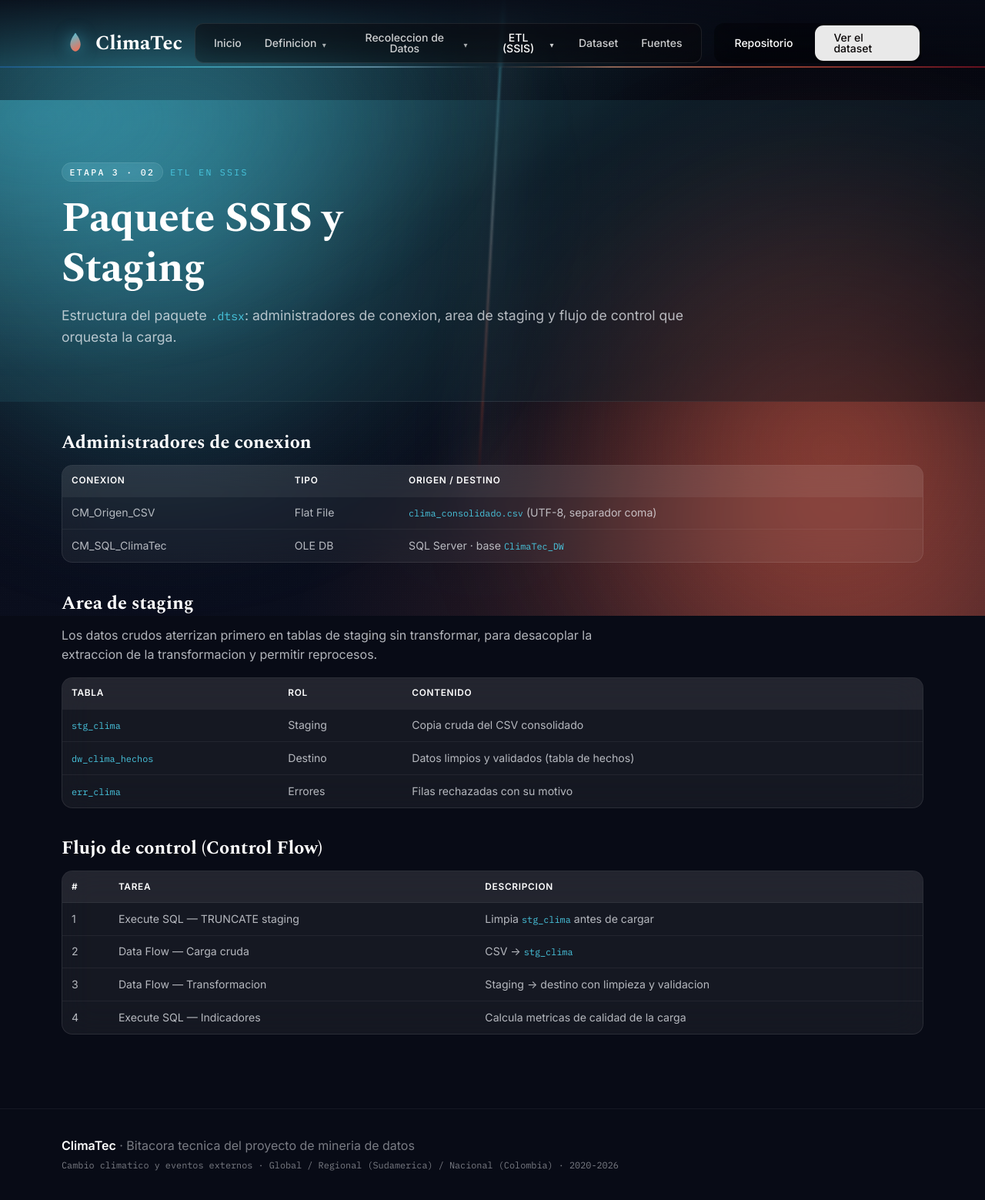
After one commit to veels3122/ClimaTec, a Flask app: page /etapa-3/paquete-staging in a window 1280 px wide. The commit adds this page. Shown: the whole page at 77% size. Run offline with Flask 3, Linux system fonts and the light colour scheme.

Commit message:
Agrega archivos y templates iniciales de la etapa 3

```diff
--- a/climate-mining-app/app.py
+++ b/climate-mining-app/app.py
@@ -789,6 +789,57 @@ def e2_plan():
                            plan=plan_tratamiento(), rep=REPORTE_E2)
 
 
+# ===========================================================================
+# Etapa 3 - ETL en SSIS (8 apartados)
+#   1. Diagnostico y Reglas de Tratamiento
+#   2. Paquete SSIS y Staging
+#   3. Componentes de Transformacion
+#   4. Limpieza de Datos y Excepciones
+#   5. Iteraciones y Trazabilidad
+#   6. Evaluacion de Calidad e Indicadores
+#   7. Publicacion en App Flask
+#   8. Video Colaborativo
+# ===========================================================================
+@app.route("/etapa-3/diagnostico-reglas")
+def e3_diagnostico():
+    return render_template("etapa3/diagnostico_reglas.html", proyecto=PROYECTO)
+
+
+@app.route("/etapa-3/paquete-staging")
+def e3_paquete():
+    return render_template("etapa3/paquete_staging.html", proyecto=PROYECTO)
+
+
+@app.route("/etapa-3/componentes-transformacion")
+def e3_componentes():
+    return render_template("etapa3/componentes_transformacion.html", proyecto=PROYECTO)
+
+
+@app.route("/etapa-3/limpieza-excepciones")
+def e3_limpieza():
+    return render_template("etapa3/limpieza_excepciones.html", proyecto=PROYECTO)
+
+
+@app.route("/etapa-3/iteraciones-trazabilidad")
+def e3_iteraciones():
+    return render_template("etapa3/iteraciones_trazabilidad.html", proyecto=PROYECTO)
+
+
+@app.route("/etapa-3/calidad-indicadores")
+def e3_calidad():
+    return render_template("etapa3/calidad_indicadores.html", proyecto=PROYECTO)
+
+
+@app.route("/etapa-3/publicacion-flask")
+def e3_publicacion():
+    return render_template("etapa3/publicacion_flask.html", proyecto=PROYECTO)
+
+
+@app.route("/etapa-3/video-colaborativo")
+def e3_video():
+    return render_template("etapa3/video_colaborativo.html", proyecto=PROYECTO)
+
+
 # Compatibilidad con rutas antiguas (evita 404 en enlaces previos).
 @app.route("/problema")
 def problema():
--- a/climate-mining-app/templates/base.html
+++ b/climate-mining-app/templates/base.html
@@ -41,6 +41,18 @@
     ] %}
     {% set endpoints_etapa2 = secciones_etapa2 | map(attribute='endpoint') | list %}
 
+    {% set secciones_etapa3 = [
+        {'num': 1, 'titulo': 'Diagnostico y Reglas de Tratamiento', 'endpoint': 'e3_diagnostico'},
+        {'num': 2, 'titulo': 'Paquete SSIS y Staging', 'endpoint': 'e3_paquete'},
+        {'num': 3, 'titulo': 'Componentes de Transformacion', 'endpoint': 'e3_componentes'},
+        {'num': 4, 'titulo': 'Limpieza de Datos y Excepciones', 'endpoint': 'e3_limpieza'},
+        {'num': 5, 'titulo': 'Iteraciones y Trazabilidad', 'endpoint': 'e3_iteraciones'},
+        {'num': 6, 'titulo': 'Evaluacion de Calidad e Indicadores', 'endpoint': 'e3_calidad'},
+        {'num': 7, 'titulo': 'Publicacion en App Flask', 'endpoint': 'e3_publicacion'},
+        {'num': 8, 'titulo': 'Video Colaborativo', 'endpoint': 'e3_video'},
+    ] %}
+    {% set endpoints_etapa3 = secciones_etapa3 | map(attribute='endpoint') | list %}
+
     <header class="topbar">
         <div class="contenedor topbar-inner">
             <a class="marca" href="{{ url_for('index') }}">
@@ -68,6 +80,9 @@
                     Recoleccion de Datos <span class="caret">&#9662;</span>
                 </button>
                 {% endblock %}
+                <button type="button" class="nav-pill-link ruleta-disparador{{ ' activo' if request.endpoint in endpoints_etapa3 }}" data-etapa="etl" aria-haspopup="dialog" aria-expanded="false">
+                    ETL (SSIS) <span class="caret">&#9662;</span>
+                </button>
                 <a href="{{ url_for('dataset_etapa1') }}" class="nav-pill-link{{ ' activo' if request.endpoint == 'dataset_etapa1' }}">Dataset</a>
                 <a href="{{ url_for('fuentes_datos') }}" class="nav-pill-link{{ ' activo' if request.endpoint == 'fuentes_datos' }}">Fuentes</a>
             </nav>
@@ -97,6 +112,9 @@
                 </button>
                 <button type="button" class="ruleta-disparador" data-etapa="recoleccion" aria-haspopup="dialog" aria-expanded="false">
                     Recoleccion de Datos <span class="caret">&#9662;</span>
+                </button>
+                <button type="button" class="ruleta-disparador" data-etapa="etl" aria-haspopup="dialog" aria-expanded="false">
+                    ETL (SSIS) <span class="caret">&#9662;</span>
                 </button>
                 <a href="{{ url_for('dataset_etapa1') }}">Dataset</a>
                 <a href="{{ url_for('fuentes_datos') }}">Fuentes</a>
@@ -137,10 +155,14 @@
         {% for s in secciones_etapa2 %}{"num": {{ s.num }}, "titulo": {{ s.titulo|tojson }}, "href": {{ url_for(s.endpoint)|tojson }}, "activo": {{ (request.endpoint == s.endpoint)|tojson }}}{{ ',' if not loop.last }}
         {% endfor %}
     ]}</script>
+    <script type="application/json" id="ruleta-secciones-etl-data">{"titulo": "ETL (SSIS)", "secciones": [
+        {% for s in secciones_etapa3 %}{"num": {{ s.num }}, "titulo": {{ s.titulo|tojson }}, "href": {{ url_for(s.endpoint)|tojson }}, "activo": {{ (request.endpoint == s.endpoint)|tojson }}}{{ ',' if not loop.last }}
+        {% endfor %}
+    ]}</script>
     <script type="application/json" id="ruleta-etapas-data">[
         {"num": 1, "titulo": "Definicion", "disponible": true, "clave": "definicion"},
         {"num": 2, "titulo": "Recoleccion de Datos", "disponible": true, "clave": "recoleccion"},
-        {"num": 3, "titulo": "Analisis", "disponible": false},
+        {"num": 3, "titulo": "ETL (SSIS)", "disponible": true, "clave": "etl"},
         {"num": 4, "titulo": "Verificacion", "disponible": false},
         {"num": 5, "titulo": "Publicacion", "disponible": false}
     ]</script>
--- /dev/null
+++ b/climate-mining-app/templates/etapa3/paquete_staging.html
@@ -0,0 +1,52 @@
+{% extends 'base.html' %}
+{% block titulo %}Etapa 3 · Paquete SSIS y Staging · ClimaTec{% endblock %}
+{% block contenido %}
+
+<div class="page-hero acento-cold animate-fade-down">
+    <div class="fondo-foto-tinte" aria-hidden="true"></div>
+    <canvas class="fondo-seccion" aria-hidden="true"></canvas>
+    <p class="eyebrow"><span class="paso">Etapa 3 · 02</span> ETL en SSIS</p>
+    <h1>Paquete SSIS y Staging</h1>
+    <p class="lede">Estructura del paquete <span class="mono">.dtsx</span>: administradores de conexion,
+    area de staging y flujo de control que orquesta la carga.</p>
+</div>
+
+<h2>Administradores de conexion</h2>
+<div class="tabla-wrap">
+    <table>
+        <thead><tr><th>Conexion</th><th>Tipo</th><th>Origen / Destino</th></tr></thead>
+        <tbody>
+            <tr><td>CM_Origen_CSV</td><td>Flat File</td><td><span class="mono">clima_consolidado.csv</span> (UTF-8, separador coma)</td></tr>
+            <tr><td>CM_SQL_ClimaTec</td><td>OLE DB</td><td>SQL Server · base <span class="mono">ClimaTec_DW</span></td></tr>
+        </tbody>
+    </table>
+</div>
+
+<h2>Area de staging</h2>
+<p>Los datos crudos aterrizan primero en tablas de staging sin transformar, para desacoplar la
+extraccion de la transformacion y permitir reprocesos.</p>
+<div class="tabla-wrap">
+    <table>
+        <thead><tr><th>Tabla</th><th>Rol</th><th>Contenido</th></tr></thead>
+        <tbody>
+            <tr><td><span class="mono">stg_clima</span></td><td>Staging</td><td>Copia cruda del CSV consolidado</td></tr>
+            <tr><td><span class="mono">dw_clima_hechos</span></td><td>Destino</td><td>Datos limpios y validados (tabla de hechos)</td></tr>
+            <tr><td><span class="mono">err_clima</span></td><td>Errores</td><td>Filas rechazadas con su motivo</td></tr>
+        </tbody>
+    </table>
+</div>
+
+<h2>Flujo de control (Control Flow)</h2>
+<div class="tabla-wrap">
+    <table>
+        <thead><tr><th>#</th><th>Tarea</th><th>Descripcion</th></tr></thead>
+        <tbody>
+            <tr><td>1</td><td>Execute SQL — TRUNCATE staging</td><td>Limpia <span class="mono">stg_clima</span> antes de cargar</td></tr>
+            <tr><td>2</td><td>Data Flow — Carga cruda</td><td>CSV → <span class="mono">stg_clima</span></td></tr>
+            <tr><td>3</td><td>Data Flow — Transformacion</td><td>Staging → destino con limpieza y validacion</td></tr>
+            <tr><td>4</td><td>Execute SQL — Indicadores</td><td>Calcula metricas de calidad de la carga</td></tr>
+        </tbody>
+    </table>
+</div>
+
+{% endblock %}
```
Also changed, not shown: climate-mining-app/templates/etapa3/calidad_indicadores.html (added, +35 -0 lines), climate-mining-app/templates/etapa3/componentes_transformacion.html (added, +36 -0 lines), climate-mining-app/templates/etapa3/diagnostico_reglas.html (added, +40 -0 lines), climate-mining-app/templates/etapa3/iteraciones_trazabilidad.html (added, +41 -0 lines), climate-mining-app/templates/etapa3/limpieza_excepciones.html (added, +43 -0 lines), climate-mining-app/templates/etapa3/publicacion_flask.html (added, +32 -0 lines), climate-mining-app/templates/etapa3/video_colaborativo.html (added, +31 -0 lines).
